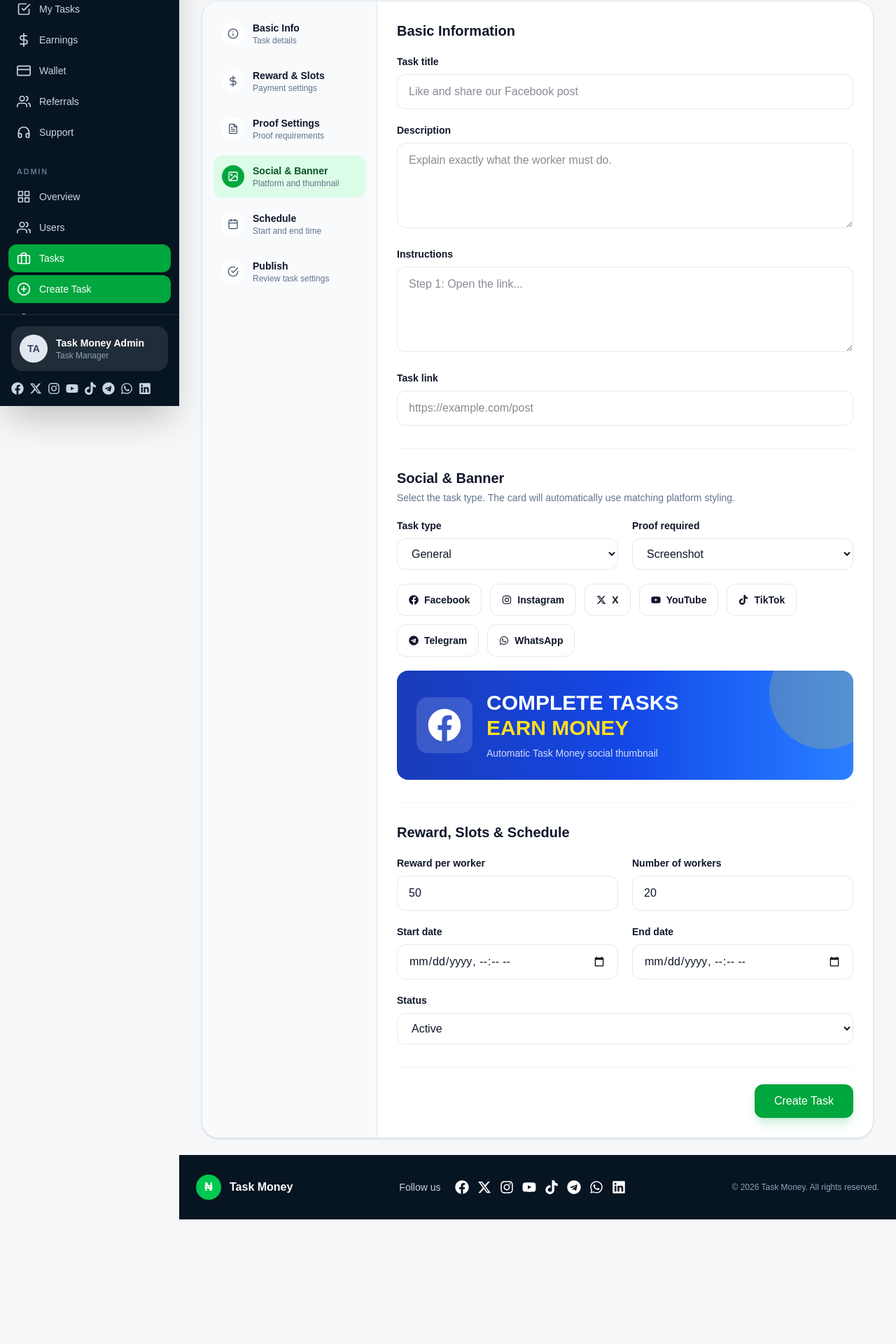
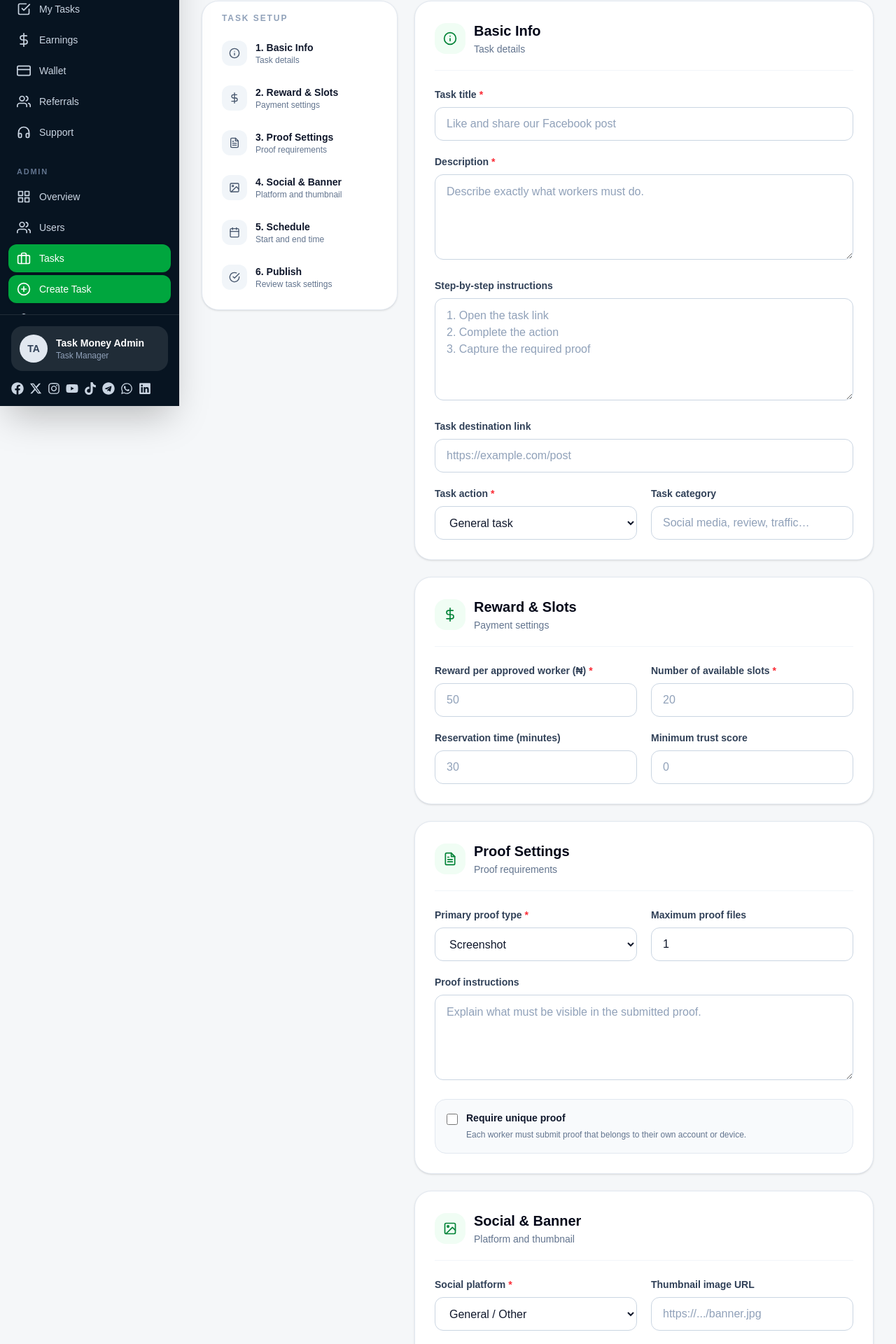
Before and after one commit to Wavemansolutions/task, a Next.js app: page /admin/tasks/new in a window 1280 px wide. Shown: the part 220-2140 px from the top of the page at 70% size. Before the commit the page ends 1962 px from the top, so only its background shows below. Built offline with nearby package versions, Linux system fonts and the light colour scheme.

Commit message:
Fix runtime pages and rebuild admin task creation

```diff
--- a/app/admin/tasks/new/page.tsx
+++ b/app/admin/tasks/new/page.tsx
@@ -1,9 +1,29 @@
 import Link from 'next/link';
 import { AppShell } from '@/components/layout/AppShell';
 import { createTaskAction } from './actions';
-import { FaFacebook, FaInstagram, FaTelegram, FaTiktok, FaWhatsapp, FaYoutube } from 'react-icons/fa';
-import { FaXTwitter } from 'react-icons/fa6';
-import { FiCalendar, FiCheckCircle, FiDollarSign, FiFileText, FiImage, FiInfo } from 'react-icons/fi';
+import {
+  FiCalendar,
+  FiCheckCircle,
+  FiDollarSign,
+  FiFileText,
+  FiImage,
+  FiInfo,
+  FiSend,
+} from 'react-icons/fi';
+
+const steps = [
+  ['basic-info', 'Basic Info', 'Task details', FiInfo],
+  ['reward-slots', 'Reward & Slots', 'Payment settings', FiDollarSign],
+  ['proof-settings', 'Proof Settings', 'Proof requirements', FiFileText],
+  ['social-banner', 'Social & Banner', 'Platform and thumbnail', FiImage],
+  ['schedule', 'Schedule', 'Start and end time', FiCalendar],
+  ['publish', 'Publish', 'Review task settings', FiCheckCircle],
+] as const;
+
+const inputClass =
+  'h-12 w-full rounded-xl border border-slate-300 bg-white px-4 text-sm text-slate-900 outline-none transition placeholder:text-slate-400 focus:border-green-500 focus:ring-4 focus:ring-green-100';
+const textAreaClass =
+  'w-full rounded-xl border border-slate-300 bg-white px-4 py-3 text-sm text-slate-900 outline-none transition placeholder:text-slate-400 focus:border-green-500 focus:ring-4 focus:ring-green-100';
 
 export default async function CreateTaskPage({
   searchParams,
@@ -11,92 +31,216 @@ export default async function CreateTaskPage({
   searchParams: Promise<{ error?: string; success?: string }>;
 }) {
   const query = await searchParams;
-  const steps = [
-    ['Basic Info', 'Task details', FiInfo],
-    ['Reward & Slots', 'Payment settings', FiDollarSign],
-    ['Proof Settings', 'Proof requirements', FiFileText],
-    ['Social & Banner', 'Platform and thumbnail', FiImage],
-    ['Schedule', 'Start and end time', FiCalendar],
-    ['Publish', 'Review task settings', FiCheckCircle],
-  ] as const;
 
   return (
     <AppShell userName="Task Money Admin" userRole="task_manager" isAdmin>
       <div className="mx-auto max-w-7xl">
-        <div className="mb-7 flex items-end justify-between gap-4">
+        <header className="mb-7 flex flex-col gap-4 sm:flex-row sm:items-end sm:justify-between">
           <div>
-            <p className="text-sm font-semibold text-green-600">Admin workspace</p>
-            <h1 className="mt-1 text-3xl font-black">Create New Task</h1>
-            <p className="mt-2 text-sm text-slate-500">Create a social task for workers to complete.</p>
+            <p className="text-sm font-bold text-green-600">Admin workspace</p>
+            <h1 className="mt-1 text-3xl font-black tracking-tight text-slate-950">Create New Task</h1>
+            <p className="mt-2 text-sm text-slate-500">Complete every section, review the settings, then publish or save as a draft.</p>
           </div>
-          <Link href="/admin/tasks" className="rounded-xl border border-slate-200 bg-white px-4 py-2.5 text-sm font-bold">Back to Tasks</Link>
-        </div>
+          <Link href="/admin/tasks" className="w-fit rounded-xl border border-slate-200 bg-white px-4 py-2.5 text-sm font-bold text-slate-700 shadow-sm hover:border-green-300 hover:text-green-700">
+            Back to Tasks
+          </Link>
+        </header>
 
-        {query.error ? <div className="mb-5 rounded-xl border border-red-200 bg-red-50 p-4 text-sm text-red-700">{decodeURIComponent(query.error)}</div> : null}
-        {query.success ? <div className="mb-5 rounded-xl border border-green-200 bg-green-50 p-4 text-sm text-green-700">Task created successfully.</div> : null}
+        {query.error ? (
+          <div className="mb-5 rounded-2xl border border-red-200 bg-red-50 p-4 text-sm font-medium text-red-700">
+            {decodeURIComponent(query.error)}
+          </div>
+        ) : null}
+        {query.success ? (
+          <div className="mb-5 rounded-2xl border border-green-200 bg-green-50 p-4 text-sm font-medium text-green-700">
+            Task created successfully.
+          </div>
+        ) : null}
 
-        <form action={createTaskAction} className="overflow-hidden rounded-3xl border border-slate-200 bg-white shadow-sm">
-          <div className="grid lg:grid-cols-[250px_1fr]">
-            <aside className="border-b border-slate-200 bg-slate-50 p-4 lg:border-b-0 lg:border-r">
-              <div className="space-y-2">
-                {steps.map(([label, description, Icon], index) => (
-                  <div key={label} className={`flex items-center gap-3 rounded-xl p-3 ${index === 3 ? 'bg-green-100 text-green-900' : ''}`}>
-                    <div className={`flex h-8 w-8 items-center justify-center rounded-full ${index === 3 ? 'bg-green-600 text-white' : 'bg-white text-slate-600'}`}><Icon /></div>
-                    <div><p className="text-sm font-bold">{label}</p><p className="text-xs text-slate-500">{description}</p></div>
-                  </div>
-                ))}
-              </div>
-            </aside>
+        <form action={createTaskAction} className="grid gap-6 lg:grid-cols-[280px_minmax(0,1fr)]">
+          <aside className="h-fit rounded-3xl border border-slate-200 bg-white p-4 shadow-sm lg:sticky lg:top-24">
+            <p className="px-3 pb-3 text-xs font-black uppercase tracking-[0.16em] text-slate-400">Task setup</p>
+            <nav className="space-y-1">
+              {steps.map(([id, label, description, Icon], index) => (
+                <a key={id} href={`#${id}`} className="group flex items-center gap-3 rounded-2xl px-3 py-3 transition hover:bg-green-50">
+                  <span className="flex h-9 w-9 shrink-0 items-center justify-center rounded-xl bg-slate-100 text-slate-600 group-hover:bg-green-600 group-hover:text-white">
+                    <Icon className="h-4 w-4" />
+                  </span>
+                  <span className="min-w-0">
+                    <span className="block text-sm font-black text-slate-900">{index + 1}. {label}</span>
+                    <span className="block truncate text-xs text-slate-500">{description}</span>
+                  </span>
+                </a>
+              ))}
+            </nav>
+          </aside>
 
-            <section className="space-y-8 p-5 sm:p-7">
-              <div>
-                <h2 className="text-xl font-black">Basic Information</h2>
-                <div className="mt-5 grid gap-5">
-                  <label><span className="mb-2 block text-sm font-bold">Task title</span><input name="title" required minLength={3} placeholder="Like and share our Facebook post" className="w-full rounded-xl border border-slate-200 px-4 py-3 outline-none focus:border-green-500" /></label>
-                  <label><span className="mb-2 block text-sm font-bold">Description</span><textarea name="description" required rows={4} placeholder="Explain exactly what the worker must do." className="w-full rounded-xl border border-slate-200 px-4 py-3 outline-none focus:border-green-500" /></label>
-                  <label><span className="mb-2 block text-sm font-bold">Instructions</span><textarea name="instructions" rows={4} placeholder="Step 1: Open the link..." className="w-full rounded-xl border border-slate-200 px-4 py-3 outline-none focus:border-green-500" /></label>
-                  <label><span className="mb-2 block text-sm font-bold">Task link</span><input name="task_url" type="url" placeholder="https://example.com/post" className="w-full rounded-xl border border-slate-200 px-4 py-3 outline-none focus:border-green-500" /></label>
+          <div className="space-y-6">
+            <FormSection id="basic-info" icon={<FiInfo />} title="Basic Info" subtitle="Task details">
+              <div className="grid gap-5">
+                <Field label="Task title" required>
+                  <input name="title" required minLength={3} placeholder="Like and share our Facebook post" className={inputClass} />
+                </Field>
+                <Field label="Description" required>
+                  <textarea name="description" required rows={4} placeholder="Describe exactly what workers must do." className={textAreaClass} />
+                </Field>
+                <Field label="Step-by-step instructions">
+                  <textarea name="instructions" rows={5} placeholder={'1. Open the task link\n2. Complete the action\n3. Capture the required proof'} className={textAreaClass} />
+                </Field>
+                <Field label="Task destination link">
+                  <input name="task_url" type="url" placeholder="https://example.com/post" className={inputClass} />
+                </Field>
+                <div className="grid gap-5 sm:grid-cols-2">
+                  <Field label="Task action" required>
+                    <select name="type" required defaultValue="general" className={inputClass}>
+                      <option value="general">General task</option>
+                      <option value="follow">Follow</option>
+                      <option value="like">Like</option>
+                      <option value="comment">Comment</option>
+                      <option value="share">Share</option>
+                      <option value="subscribe">Subscribe</option>
+                      <option value="join">Join group/channel</option>
+                      <option value="visit">Visit website</option>
+                      <option value="review">Write review</option>
+                    </select>
+                  </Field>
+                  <Field label="Task category">
+                    <input name="category" placeholder="Social media, review, traffic…" className={inputClass} />
+                  </Field>
                 </div>
               </div>
+            </FormSection>
 
-              <div className="border-t border-slate-100 pt-7">
-                <h2 className="text-xl font-black">Social & Banner</h2>
-                <p className="mt-1 text-sm text-slate-500">Select the task type. The card will automatically use matching platform styling.</p>
-                <div className="mt-5 grid gap-5 sm:grid-cols-2">
-                  <label><span className="mb-2 block text-sm font-bold">Task type</span><select name="type" required defaultValue="general" className="w-full rounded-xl border border-slate-200 px-4 py-3"><option value="general">General</option><option value="like">Like</option><option value="follow">Follow</option><option value="comment">Comment</option><option value="share">Share</option><option value="subscribe">Subscribe</option><option value="join">Join Group</option><option value="visit">Visit Website</option><option value="review">Review</option></select></label>
-                  <label><span className="mb-2 block text-sm font-bold">Proof required</span><select name="proof_type" defaultValue="screenshot" className="w-full rounded-xl border border-slate-200 px-4 py-3"><option value="screenshot">Screenshot</option><option value="image">Image</option><option value="video">Video</option><option value="text">Text response</option><option value="link">Proof link</option></select></label>
-                </div>
+            <FormSection id="reward-slots" icon={<FiDollarSign />} title="Reward & Slots" subtitle="Payment settings">
+              <div className="grid gap-5 sm:grid-cols-2">
+                <Field label="Reward per approved worker (₦)" required>
+                  <input name="reward_amount" type="number" required min="1" step="0.01" placeholder="50" className={inputClass} />
+                </Field>
+                <Field label="Number of available slots" required>
+                  <input name="total_slots" type="number" required min="1" step="1" placeholder="20" className={inputClass} />
+                </Field>
+                <Field label="Reservation time (minutes)">
+                  <input name="reservation_minutes" type="number" min="1" step="1" placeholder="30" className={inputClass} />
+                </Field>
+                <Field label="Minimum trust score">
+                  <input name="minimum_trust_score" type="number" min="0" max="100" step="1" placeholder="0" className={inputClass} />
+                </Field>
+              </div>
+            </FormSection>
 
-                <div className="mt-5 flex flex-wrap gap-3">
-                  {[['Facebook',FaFacebook],['Instagram',FaInstagram],['X',FaXTwitter],['YouTube',FaYoutube],['TikTok',FaTiktok],['Telegram',FaTelegram],['WhatsApp',FaWhatsapp]].map(([label, Icon]: any) => (
-                    <div key={label} className="flex items-center gap-2 rounded-xl border border-slate-200 px-4 py-3 text-sm font-semibold"><Icon />{label}</div>
-                  ))}
-                </div>
+            <FormSection id="proof-settings" icon={<FiFileText />} title="Proof Settings" subtitle="Proof requirements">
+              <div className="grid gap-5 sm:grid-cols-2">
+                <Field label="Primary proof type" required>
+                  <select name="proof_type" required defaultValue="screenshot" className={inputClass}>
+                    <option value="screenshot">Screenshot</option>
+                    <option value="image">Image</option>
+                    <option value="video">Video</option>
+                    <option value="text">Text response</option>
+                    <option value="link">Proof link</option>
+                  </select>
+                </Field>
+                <Field label="Maximum proof files">
+                  <input name="max_proof_files" type="number" min="1" max="10" defaultValue="1" className={inputClass} />
+                </Field>
+                <Field label="Proof instructions" wide>
+                  <textarea name="proof_instructions" rows={4} placeholder="Explain what must be visible in the submitted proof." className={textAreaClass} />
+                </Field>
+                <label className="flex items-start gap-3 rounded-2xl border border-slate-200 bg-slate-50 p-4 sm:col-span-2">
+                  <input type="checkbox" name="require_unique_proof" value="true" className="mt-1 h-4 w-4 accent-green-600" />
+                  <span><span className="block text-sm font-black text-slate-900">Require unique proof</span><span className="mt-1 block text-xs leading-5 text-slate-500">Each worker must submit proof that belongs to their own account or device.</span></span>
+                </label>
+              </div>
+            </FormSection>
 
-                <div className="relative mt-5 overflow-hidden rounded-2xl bg-gradient-to-r from-blue-800 via-blue-700 to-blue-500 p-7 text-white">
-                  <div className="absolute -right-10 -top-12 h-40 w-40 rounded-full bg-yellow-300/20" />
-                  <div className="relative flex items-center gap-5"><div className="flex h-20 w-20 items-center justify-center rounded-2xl bg-white/15 text-5xl"><FaFacebook /></div><div><p className="text-3xl font-black uppercase">Complete tasks</p><p className="text-3xl font-black uppercase text-yellow-300">Earn money</p><p className="mt-2 text-sm text-white/80">Automatic Task Money social thumbnail</p></div></div>
-                </div>
+            <FormSection id="social-banner" icon={<FiImage />} title="Social & Banner" subtitle="Platform and thumbnail">
+              <div className="grid gap-5 sm:grid-cols-2">
+                <Field label="Social platform" required>
+                  <select name="social_platform" required defaultValue="general" className={inputClass}>
+                    <option value="general">General / Other</option>
+                    <option value="facebook">Facebook</option>
+                    <option value="instagram">Instagram</option>
+                    <option value="x">X (Twitter)</option>
+                    <option value="youtube">YouTube</option>
+                    <option value="tiktok">TikTok</option>
+                    <option value="telegram">Telegram</option>
+                    <option value="whatsapp">WhatsApp</option>
+                    <option value="linkedin">LinkedIn</option>
+                    <option value="google">Google</option>
+                    <option value="trustpilot">Trustpilot</option>
+                  </select>
+                </Field>
+                <Field label="Thumbnail image URL">
+                  <input name="thumbnail_url" type="url" placeholder="https://.../banner.jpg" className={inputClass} />
+                </Field>
+                <Field label="Banner headline" wide>
+                  <input name="banner_headline" placeholder="Complete this task and earn" className={inputClass} />
+                </Field>
               </div>
+              <div className="mt-5 rounded-2xl border border-dashed border-green-300 bg-green-50 p-5">
+                <p className="text-sm font-black text-green-900">Thumbnail behavior</p>
+                <p className="mt-1 text-xs leading-5 text-green-800">When no custom thumbnail URL is supplied, Task Money will use the selected platform to style the task card automatically.</p>
+              </div>
+            </FormSection>
 
-              <div className="border-t border-slate-100 pt-7">
-                <h2 className="text-xl font-black">Reward, Slots & Schedule</h2>
-                <div className="mt-5 grid gap-5 sm:grid-cols-2">
-                  <label><span className="mb-2 block text-sm font-bold">Reward per worker</span><input name="reward_amount" type="number" required min="1" step="0.01" defaultValue="50" className="w-full rounded-xl border border-slate-200 px-4 py-3" /></label>
-                  <label><span className="mb-2 block text-sm font-bold">Number of workers</span><input name="total_slots" type="number" required min="1" defaultValue="20" className="w-full rounded-xl border border-slate-200 px-4 py-3" /></label>
-                  <label><span className="mb-2 block text-sm font-bold">Start date</span><input name="starts_at" type="datetime-local" className="w-full rounded-xl border border-slate-200 px-4 py-3" /></label>
-                  <label><span className="mb-2 block text-sm font-bold">End date</span><input name="ends_at" type="datetime-local" className="w-full rounded-xl border border-slate-200 px-4 py-3" /></label>
-                  <label className="sm:col-span-2"><span className="mb-2 block text-sm font-bold">Status</span><select name="status" defaultValue="active" className="w-full rounded-xl border border-slate-200 px-4 py-3"><option value="draft">Draft</option><option value="active">Active</option><option value="paused">Paused</option></select></label>
-                </div>
+            <FormSection id="schedule" icon={<FiCalendar />} title="Schedule" subtitle="Start and end time">
+              <div className="grid gap-5 sm:grid-cols-2">
+                <Field label="Start date and time">
+                  <input name="starts_at" type="datetime-local" className={inputClass} />
+                </Field>
+                <Field label="End date and time">
+                  <input name="ends_at" type="datetime-local" className={inputClass} />
+                </Field>
               </div>
+            </FormSection>
 
-              <div className="flex justify-end border-t border-slate-100 pt-6">
-                <button type="submit" className="rounded-xl bg-green-600 px-7 py-3 font-bold text-white shadow-lg shadow-green-600/20 hover:bg-green-700">Create Task</button>
+            <FormSection id="publish" icon={<FiCheckCircle />} title="Publish" subtitle="Review task settings">
+              <div className="grid gap-5 sm:grid-cols-2">
+                <Field label="Task status" required>
+                  <select name="status" defaultValue="draft" className={inputClass}>
+                    <option value="draft">Save as draft</option>
+                    <option value="active">Publish immediately</option>
+                    <option value="paused">Save as paused</option>
+                  </select>
+                </Field>
+                <Field label="Internal admin note">
+                  <input name="admin_note" placeholder="Optional internal note" className={inputClass} />
+                </Field>
               </div>
-            </section>
+              <div className="mt-6 rounded-2xl bg-slate-950 p-5 text-white">
+                <h3 className="font-black">Review before publishing</h3>
+                <p className="mt-1 text-sm leading-6 text-slate-300">Confirm the destination link, worker reward, available slots, proof requirements and schedule. Published tasks become visible to eligible workers.</p>
+              </div>
+              <div className="mt-6 flex flex-col-reverse gap-3 sm:flex-row sm:justify-end">
+                <Link href="/admin/tasks" className="rounded-xl border border-slate-300 px-5 py-3 text-center text-sm font-bold text-slate-700 hover:bg-slate-50">Cancel</Link>
+                <button type="submit" className="inline-flex items-center justify-center gap-2 rounded-xl bg-green-600 px-7 py-3 text-sm font-black text-white shadow-lg shadow-green-600/20 hover:bg-green-700">
+                  <FiSend /> Save task
+                </button>
+              </div>
+            </FormSection>
           </div>
         </form>
       </div>
     </AppShell>
   );
 }
+
+function FormSection({ id, icon, title, subtitle, children }: { id: string; icon: React.ReactNode; title: string; subtitle: string; children: React.ReactNode }) {
+  return (
+    <section id={id} className="scroll-mt-24 rounded-3xl border border-slate-200 bg-white p-5 shadow-sm sm:p-7">
+      <div className="mb-6 flex items-center gap-3 border-b border-slate-100 pb-5">
+        <span className="flex h-11 w-11 items-center justify-center rounded-2xl bg-green-50 text-xl text-green-700">{icon}</span>
+        <div><h2 className="text-xl font-black text-slate-950">{title}</h2><p className="mt-0.5 text-sm text-slate-500">{subtitle}</p></div>
+      </div>
+      {children}
+    </section>
+  );
+}
+
+function Field({ label, required, wide, children }: { label: string; required?: boolean; wide?: boolean; children: React.ReactNode }) {
+  return (
+    <label className={wide ? 'sm:col-span-2' : ''}>
+      <span className="mb-2 block text-sm font-bold text-slate-700">{label}{required ? <span className="ml-1 text-red-500">*</span> : null}</span>
+      {children}
+    </label>
+  );
+}
--- a/components/layout/AppShell.tsx
+++ b/components/layout/AppShell.tsx
@@ -1,6 +1,7 @@
 'use client';
 
 import { useState } from 'react';
+import { usePathname } from 'next/navigation';
 import { Sidebar } from './Sidebar';
 import { Topbar } from './Topbar';
 import { Footer } from './Footer';
@@ -17,6 +18,8 @@ export function AppShell({
   isAdmin?: boolean;
 }) {
   const [open, setOpen] = useState(false);
+  const pathname = usePathname();
+  const effectiveIsAdmin = isAdmin || pathname.startsWith('/admin');
 
   return (
     <div className="min-h-screen bg-[#f5f7f9]">
@@ -25,7 +28,7 @@ export function AppShell({
         onClose={() => setOpen(false)}
         userName={userName}
         userRole={userRole}
-        isAdmin={isAdmin}
+        isAdmin={effectiveIsAdmin}
       />
       <div className="lg:pl-64">
         <Topbar
```
Also changed, not shown: app/admin/tasks/new/actions.ts (+38 -10 lines), app/error.tsx (added, +34 -0 lines), lib/supabase/server.ts (+11 -24 lines), utils/supabase/server.ts (+1 -29 lines), 1 other file (tests, documents, lock files or other folders).
